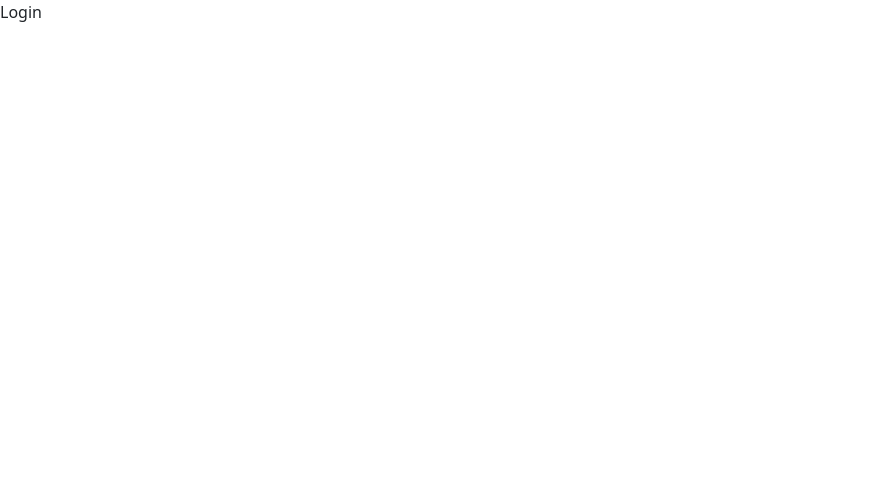
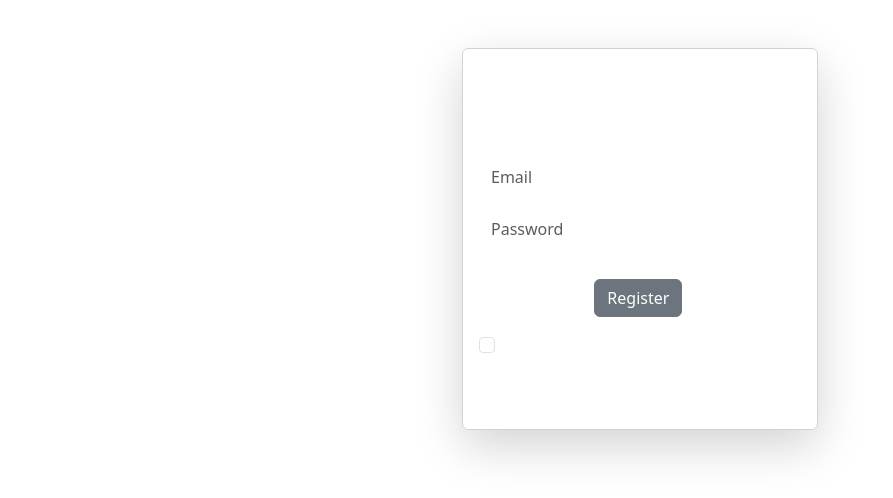
Before and after one commit to Ali-Raza-Gill/Hackathon, a React (Create React App) app: page /auth/login in a window 1280 px wide. Shown: the top 498 px of the page, without its empty margins (0-893 px from the left). Built offline with nearby package versions, Linux system fonts and the light colour scheme.

Commit message:
Login page is added

```diff
--- a/package.json
+++ b/package.json
@@ -3,12 +3,18 @@
   "version": "0.1.0",
   "private": true,
   "dependencies": {
+    "@emotion/react": "^11.11.1",
+    "@emotion/styled": "^11.11.0",
+    "@mui/icons-material": "^5.14.12",
+    "@mui/material": "^5.14.12",
     "@testing-library/jest-dom": "^5.17.0",
     "@testing-library/react": "^13.4.0",
     "@testing-library/user-event": "^13.5.0",
     "bootstrap": "^5.3.2",
+    "firebase": "^10.4.0",
     "react": "^18.2.0",
     "react-dom": "^18.2.0",
+    "react-icons": "^4.11.0",
     "react-router-dom": "^6.16.0",
     "react-scripts": "5.0.1",
     "react-toastify": "^9.1.3",
--- a/src/Pages/Auth/Login/Login.jsx
+++ b/src/Pages/Auth/Login/Login.jsx
@@ -1,7 +1,110 @@
-import React from 'react'
+import React, { useState } from 'react'
+import { Link } from 'react-router-dom'
+import { getAuth, signInWithEmailAndPassword } from "firebase/auth";
+// import{AccountCircleIcon} from '@mui/icons-material/AccountCircle';
+// import {MarkEmailUnreadIcon} from '@mui/icons-material/MarkEmailUnread';
+// import {LockOpenIcon} from '@mui/icons-material/LockOpen';
+// import ArrowForwardSharpIcon from '@mui/icons-material/ArrowForwardSharp';
+
+const initialState={
+  email:"",
+  password:""
+}
 
 export default function Login() {
+  const [state, setState] =useState(initialState)
+  const [isProcessing, setIsProcessing] = useState(false)
+
+  const handleChange=()=>{
+    setState(s=>({...s, [e.target.name]:e.target.value}))
+  }
+const handleSubmit=(e)=>{
+  e.preventDefault();
+  const  {email,password} = state
+  console.log(state)
+
+  SetIsProcessing(true)
+    const auth = getAuth();
+    signInWithEmailAndPassword(auth, email, password)
+      .then((userCredential) => {
+        // Signed in
+        const user = userCredential.user;
+        console.log("user is sign in successfully");
+        console.log(user);
+        // ...
+      })
+      .catch((error) => {
+        const errorCode = error.code;
+        const errorMessage = error.message;
+      })
+      .finally(()=>{
+        SetIsProcessing(false)
+      });
+}
+
   return (
-    <div>Login</div>
+    <div className="bg" >
+      <div className="container ">
+        <div className="row">
+          <div className="col col-sm-8 offset-sm-2 col-md-6 offset-md-3 col-lg-4 offset-lg-4">
+            <div className="card p-3 p-md-2 p-lg-3 my-5 shadow-lg" style={{ background: "transparent" }}>
+              <form onSubmit={handleSubmit}>
+                <div className="row text-center">
+                  <div className="col  mb-3 mt-3">
+                    {/* <AccountCircleIcon
+                      style={{
+                        fontSize: '80px',
+                        border: 'none',
+                        border: "3px solid white",
+                        borderRadius: "50px"
+                      }} /> */}
+                  </div>
+                </div>
+                <div className="row">
+                  <div className="col text-center mb-3 text-white">
+                    <h2>Member Login</h2>
+                  </div>
+                </div>
+                <div className="row">
+                  <div className="col mb-3 mb-sm-2 mb-md-3 d-flex">
+                    {/* <MarkEmailUnreadIcon style={{ color: "white", marginTop: "5px", marginRight: "5px" }} /> */}
+                    <input type="email" name='email' class="form-control" placeholder='Email' onChange={handleChange} style={{ background: "transparent", color: "white", border: "none" }} />
+                  </div>
+                </div>
+                <div class="row">
+                  <div className="col mb-3 mb-sm-2 mb-md-3 d-flex">
+                    {/* <LockOpenIcon style={{ color: "white", marginTop: "5px", marginRight: "4px" }} /> */}
+                    <input type="password" name='password' class="form-control" placeholder='Password' onChange={handleChange} style={{ background: "transparent", color: "white", border: "none" }} />
+                  </div>
+                </div>
+                <div className="row">
+                  <div className="col offset-4 mb-3 mt-md-3 mt-lg-3 mt-sm-5">
+                    <button type='submit' onSubmit={handleSubmit} className='btn btn-secondary' >Register</button>
+                  </div>
+                </div>
+                <div className="row">
+                  <div className="col">
+                    <div class="mb-3 form-check d-flex justify-content-between">
+                      <div>
+                        <input type="checkbox" class="form-check-input" id="exampleCheck1" />
+                        <label class="form-check-label text-white" for="exampleCheck1">Remember</label>
+                      </div>
+                      <div>
+                        <Link to='contact' style={{ textDecoration: "none", color: "white" }}>Forgot Password</Link>
+                      </div>
+                    </div>
+                  </div>
+                </div>
+                <div className="row text-center">
+                  <div className="col mt-3 ">
+                    <Link to='/' className='already' style={{ color: 'white', textDecoration: "none" }}>Already Login {/*<ArrowForwardSharpIcon className='text-primary' />*/}</Link>
+                  </div>
+                </div>
+              </form>
+            </div>
+          </div>
+        </div>
+      </div>
+    </div>
   )
 }
```
Also changed, not shown: src/Config/firebase.js (added, +27 -0 lines), src/Components/Footer/Footer.jsx (line endings or trailing spaces), 1 other file (tests, documents, lock files or other folders).
